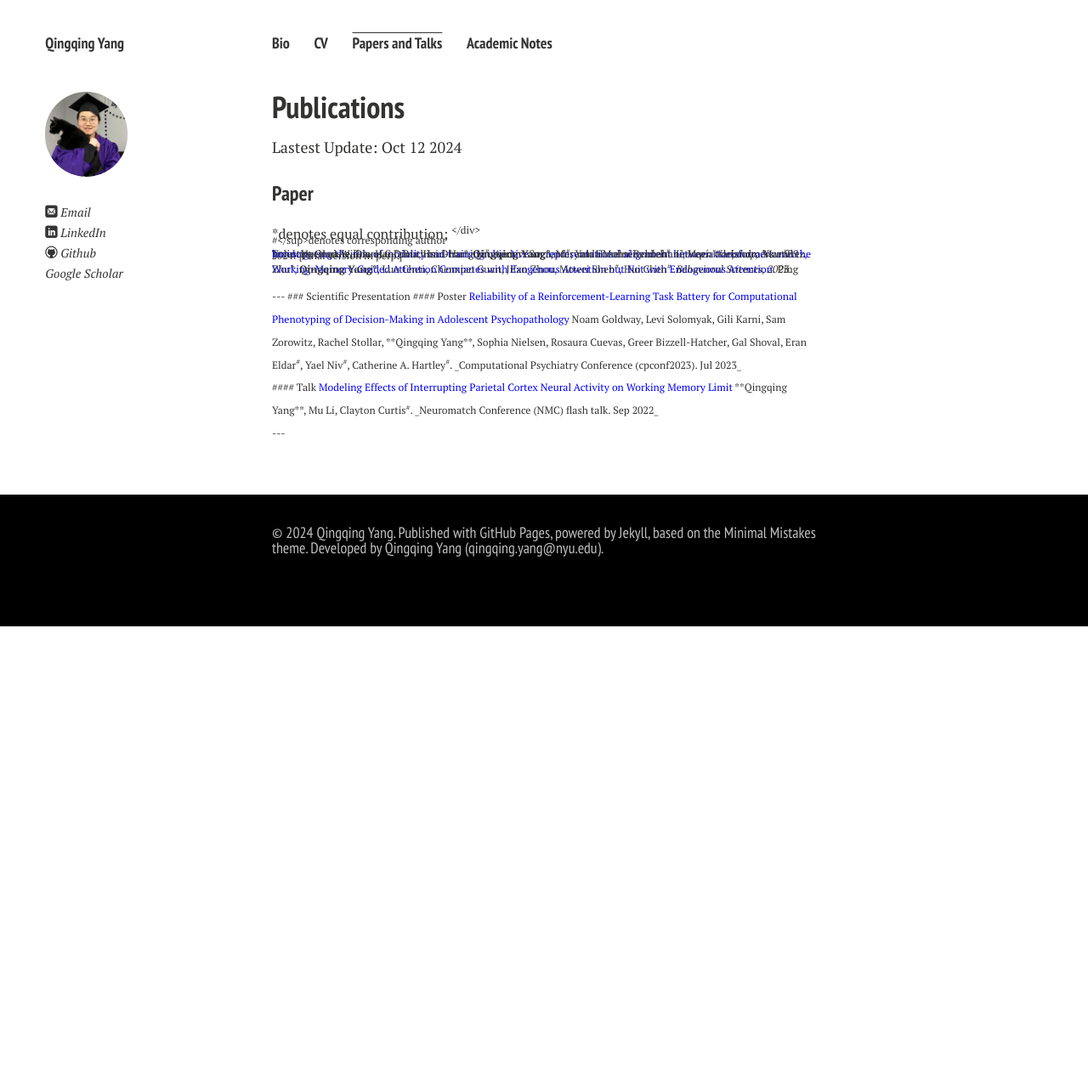
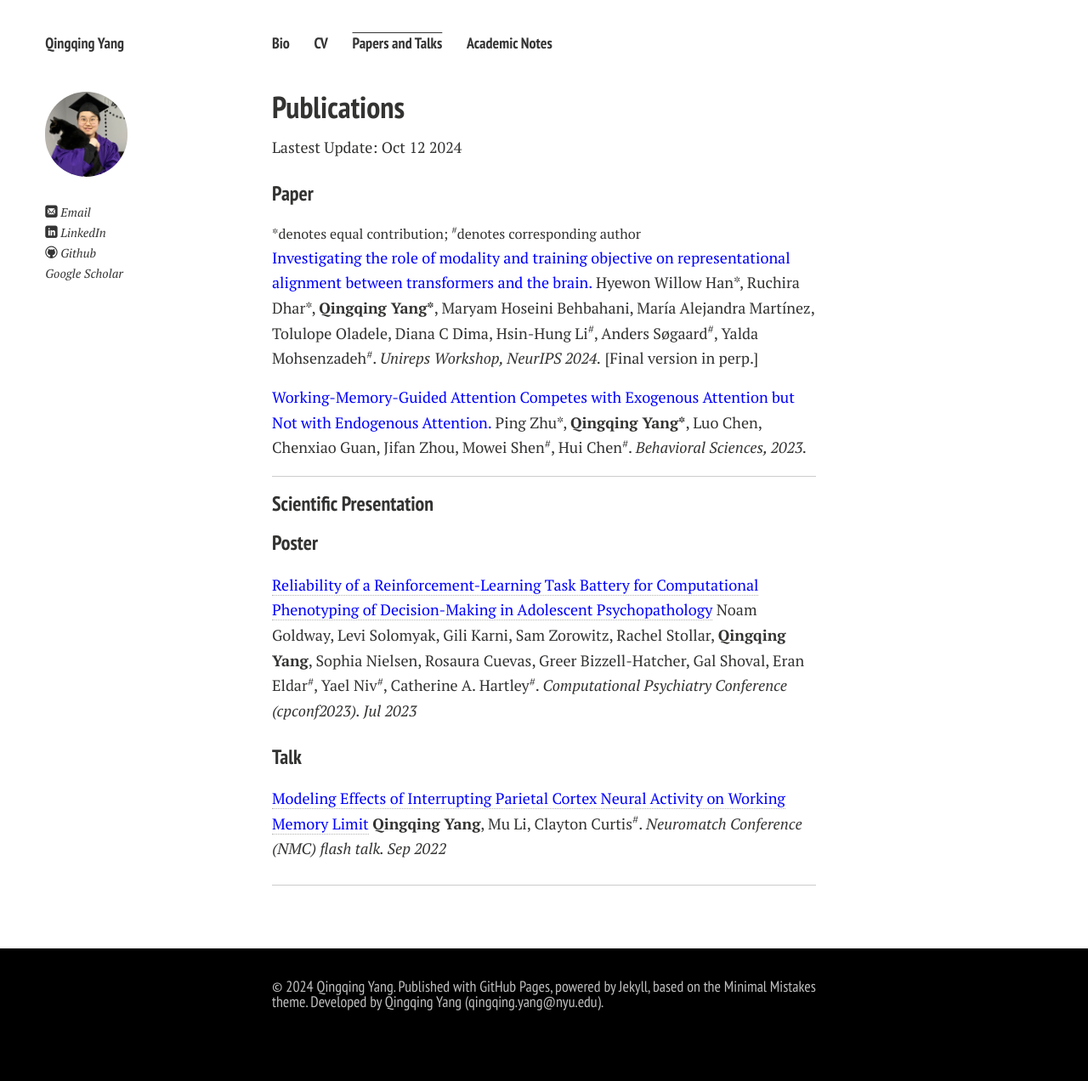
Before and after one commit to Qingqing-Yang-177/Qingqing-Yang-177.github.io, a Jekyll site: the page built from publications.md, in a window 1280 px wide. Shown: the whole page at 85% size. Built offline with Jekyll 4.4.1, drawn with Linux system fonts in a browser that asks for light colours; nearby versions of some CDN libraries; comment, search, counter and statistics services are not loaded; a style sheet for code colours, icons or effects is not loaded; before the commit the page ends 900 px from its top, so only the background shows below that.

Commit message:
Update publications.md

```diff
--- a/publications.md
+++ b/publications.md
@@ -10,11 +10,7 @@ Lastest Update: Oct 12 2024
 
 ### Paper
 <div style="margin: 0; font-size: 0.9em;">
-  *denotes equal contribution; <sup>
-</div>
-
-<div style="margin: 0; margin-bottom: 16px;">
-  #</sup>denotes corresponding author
+  *denotes equal contribution; <sup>#</sup>denotes corresponding author
 </div>
 
 <div style="margin: 0; margin-bottom: 16px;">
@@ -24,7 +20,6 @@ Lastest Update: Oct 12 2024
 <div style="margin: 0; margin-bottom: 16px;">
   <a href="https://www.mdpi.com/2076-328X/13/5/426" style="color: blue;">Working-Memory-Guided Attention Competes with Exogenous Attention but Not with Endogenous Attention.</a> Ping Zhu*, <strong>Qingqing Yang*</strong>, Luo Chen, Chenxiao Guan, Jifan Zhou, Mowei Shen<sup>#</sup>, Hui Chen<sup>#</sup>. <em>Behavioral Sciences, 2023.</em>
 </div>
-
 
 ---
 
```
